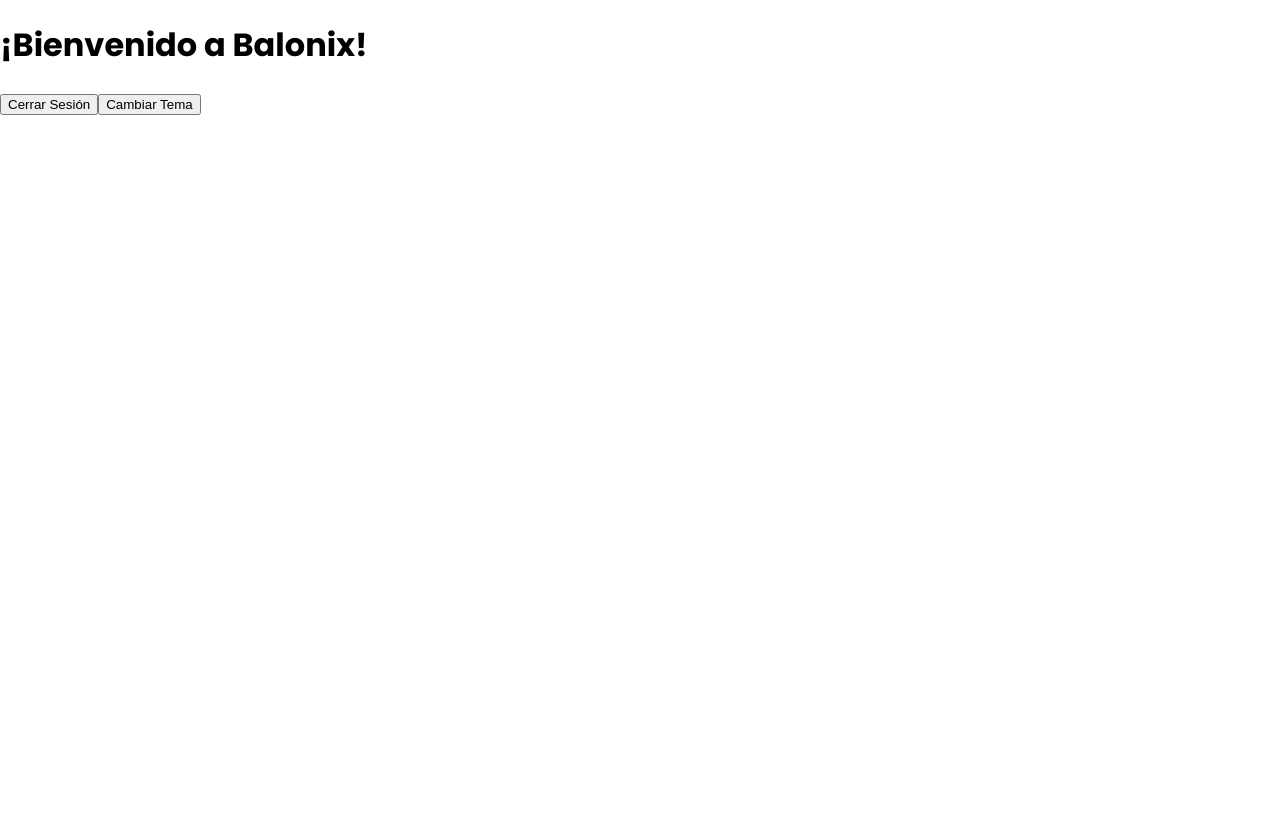
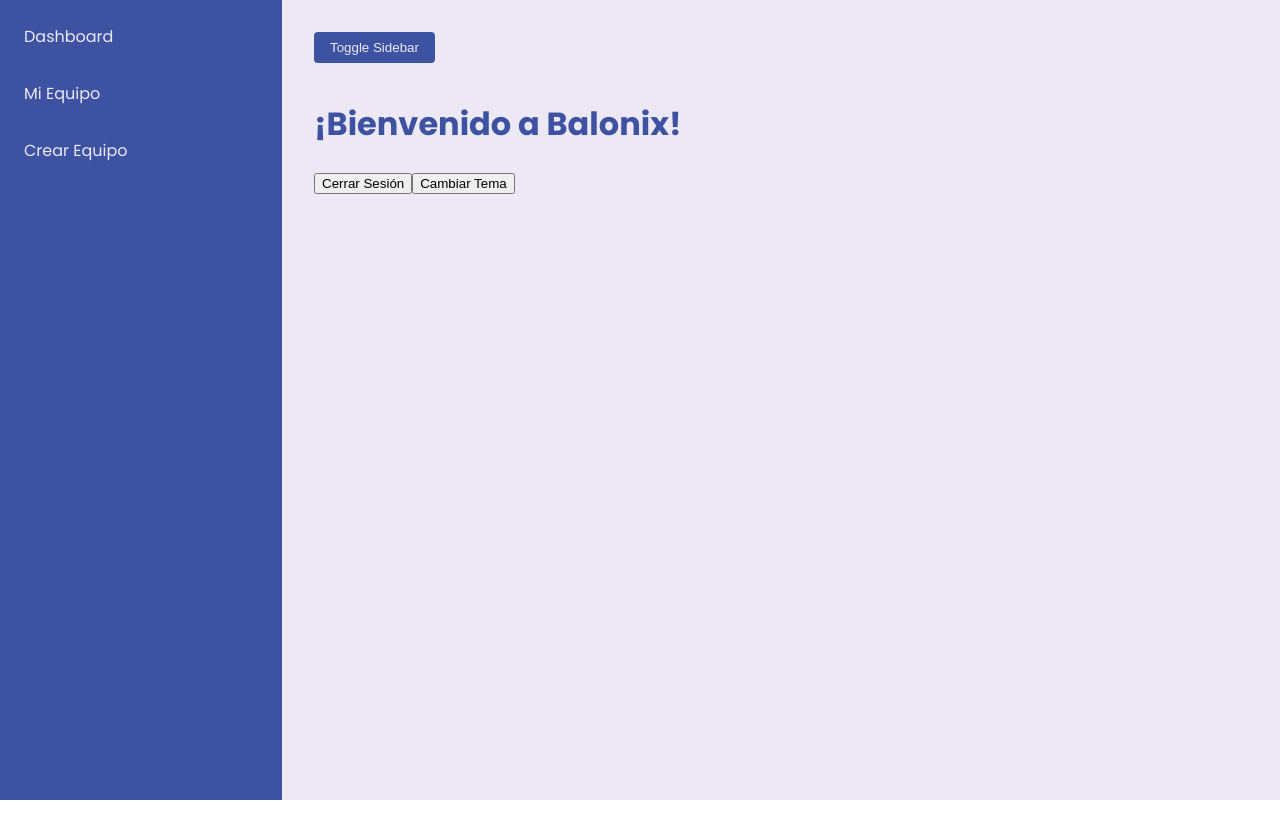
Before and after one commit to FtoledoP/balonix-web, an Angular app: page /home in a window 1280 px wide. After the commit the page ends 800 px from the top, so only its background shows below. Built offline with nearby package versions, Linux system fonts and the light colour scheme; no server answers; sample sign-in values are in the browser's storage.

Commit message:
Sidebar implemented

```diff
--- a/src/app/app.component.html
+++ b/src/app/app.component.html
@@ -1 +1,7 @@
-<router-outlet />
+<div class="main-container" [class.sidebar-open]="(sidebarService.isOpen$ | async)">
+  <app-sidebar *ngIf="isLoggedIn"></app-sidebar>
+  <div class="content">
+    <button (click)="toggleSidebar()" *ngIf="isLoggedIn">Toggle Sidebar</button>
+    <router-outlet></router-outlet>
+  </div>
+</div>
--- a/src/app/app.component.scss
+++ b/src/app/app.component.scss
@@ -0,0 +1,30 @@
+.main-container {
+  display: flex;
+  height: 100vh;
+}
+
+app-sidebar {
+  width: 250px;
+  transition: width 0.3s;
+}
+
+.content {
+  flex-grow: 1;
+  padding: 2rem;
+  transition: margin-left 0.3s;
+  background-color: var(--background-color);
+
+  button {
+    background: var(--primary-color);
+    color: var(--background-color);
+    border: none;
+    padding: 0.5rem 1rem;
+    border-radius: 4px;
+    cursor: pointer;
+    margin-bottom: 1rem;
+  }
+}
+
+.main-container:not(.sidebar-open) app-sidebar {
+  width: 0;
+}
--- a/src/app/app.component.ts
+++ b/src/app/app.component.ts
@@ -1,16 +1,34 @@
 import { Component } from '@angular/core';
 import { RouterOutlet } from '@angular/router';
+import { AsyncPipe, CommonModule } from '@angular/common';
+import { SidebarService } from './services/sidebar.service';
+import { FirebaseService } from './services/firebase.service';
+import { onAuthStateChanged } from 'firebase/auth';
+import { SidebarComponent } from './layout/sidebar/sidebar.component';
 import { ThemeService } from './services/theme.service';
 
 @Component({
   selector: 'app-root',
   standalone: true,
-  imports: [RouterOutlet],
+  imports: [RouterOutlet, AsyncPipe, CommonModule, SidebarComponent],
   templateUrl: './app.component.html',
   styleUrl: './app.component.scss'
 })
 export class AppComponent {
   title = 'balonix-web';
+  isLoggedIn = false;
 
-  constructor(private themeService: ThemeService) {}
+  constructor(
+    public sidebarService: SidebarService,
+    private firebaseService: FirebaseService,
+    private themeService: ThemeService
+  ) {
+    onAuthStateChanged(this.firebaseService.auth, (user) => {
+      this.isLoggedIn = !!user;
+    });
+  }
+
+  toggleSidebar() {
+    this.sidebarService.toggle();
+  }
 }
--- a/src/app/home/home.component.scss
+++ b/src/app/home/home.component.scss
@@ -0,0 +1,3 @@
+h1 {
+  color: var(--primary-color);
+}
--- /dev/null
+++ b/src/app/layout/sidebar/sidebar.component.html
@@ -0,0 +1,3 @@
+<a routerLink="/home">Dashboard</a>
+<a routerLink="/team-management">Mi Equipo</a>
+<a routerLink="/team-register">Crear Equipo</a>
--- /dev/null
+++ b/src/app/layout/sidebar/sidebar.component.scss
@@ -0,0 +1,22 @@
+:host {
+  background-color: var(--primary-color);
+  color: var(--background-color);
+  padding: 1rem;
+  display: flex;
+  flex-direction: column;
+  gap: 1rem;
+  overflow: hidden;
+  white-space: nowrap;
+}
+
+a {
+  color: var(--background-color);
+  text-decoration: none;
+  padding: 0.5rem;
+  border-radius: 4px;
+  transition: background-color 0.3s;
+
+  &:hover {
+    background-color: var(--secondary-color);
+  }
+}
--- /dev/null
+++ b/src/app/services/sidebar.service.ts
@@ -0,0 +1,16 @@
+import { Injectable } from '@angular/core';
+import { BehaviorSubject } from 'rxjs';
+
+@Injectable({
+  providedIn: 'root'
+})
+export class SidebarService {
+  private isOpen = new BehaviorSubject<boolean>(true);
+  isOpen$ = this.isOpen.asObservable();
+
+  constructor() { }
+
+  toggle() {
+    this.isOpen.next(!this.isOpen.value);
+  }
+}
```
Also changed, not shown: src/app/layout/sidebar/sidebar.component.ts (added, +14 -0 lines), 1 other file (tests, documents, lock files or other folders).
